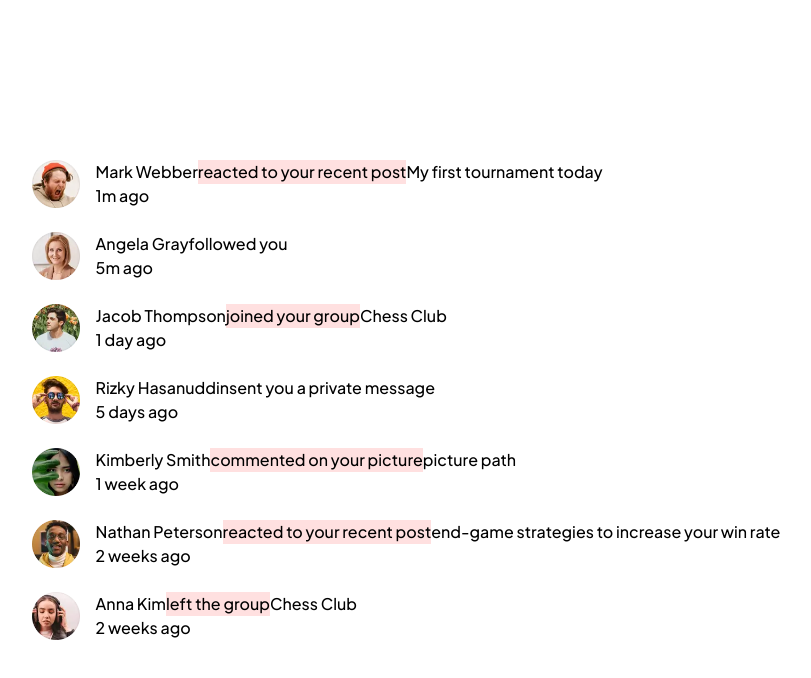
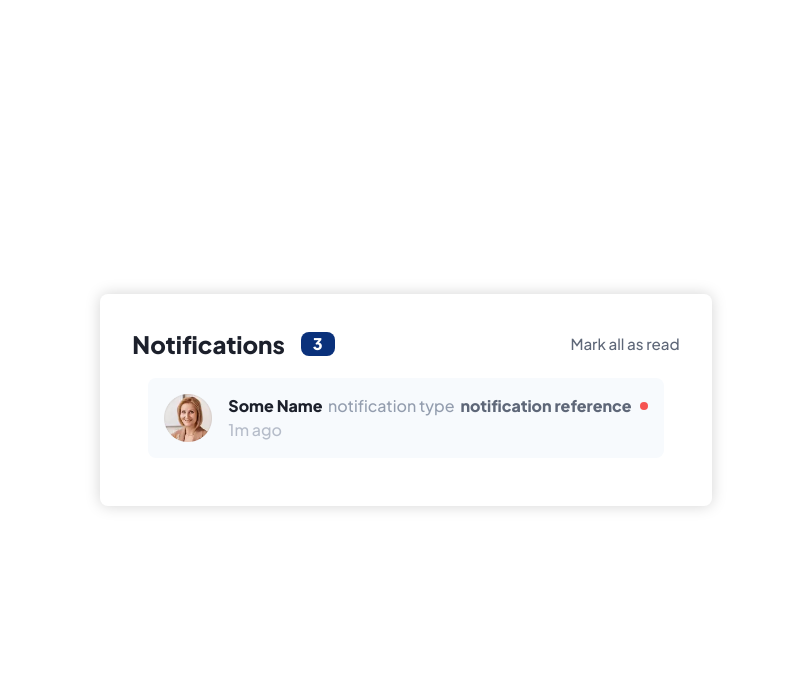
Before and after one commit to dxiDavid/React, a React (Vite) app in the folder notifications-page/: page / in a window 1280 px wide. Shown: the top 678 px of the page, without its empty margins (234-1045 px from the left). Built offline with nearby package versions, Linux system fonts and the light colour scheme.

Commit message:
set up the project to start development

```diff
--- /dev/null
+++ b/notifications-page/src/App.jsx
@@ -0,0 +1,42 @@
+import Data from "./data"
+import testAvatar from "./assets/avatar-angela-gray.webp"
+import Notification from "./Notification"
+import { useState } from "react"
+
+export default function App(){
+
+    return(
+        <div className="container">
+            <div className="header">
+                <div className="title">
+                    <h1>Notifications</h1>
+                    <div>
+                        <p className="notification-count">3</p>
+                    </div>
+                </div>
+                <button className="mark-as-read">Mark all as read</button>
+            </div>
+            <div className="notifications">
+                <div className="wrapper">
+                {/*map over this section and turn it into a separate component*/}
+                    <div className="notification-container">
+                        <div className="avatar">
+                            <img src={testAvatar} alt="avatar"/>
+                        </div>
+                        <div className="notification-content">
+                            <div className="notification">
+                                <p className="">
+                                    <span className="avatar-name">Some Name</span>
+                                    <span className="notification-type">&nbsp; notification type</span>
+                                    <span className="dark-greyish-blue notification-reference">&nbsp; notification reference</span>
+                                </p>
+                                <p className="notification-duration">1m ago</p>
+                            </div>
+                            <div className="dot"></div>
+                        </div>
+                    </div>
+                </div>
+            </div>
+        </div>
+    )
+}
--- a/notifications-page/src/Notification.jsx
+++ b/notifications-page/src/Notification.jsx
@@ -1,99 +1,10 @@
-import data from "./data"
 
-function Notification_Template(props){
+
+function Notification(props){
 
   return(
-      <div className="notification-container">
-
-        <div className="profile-picture">
-          <img src={ props.profile_picture } alt="profile-picture"/>
-        </div>
-        <div className="notification-content">
-
-            <div className="notification-details">
-            <p className="notification-header">
-                <span>{ props.name }</span>
-
-                {
-                  props.notificationType.isReaction ===true &&
-                  <>
-                    <span className="notification-type">reacted to your recent post</span>
-                    <span className="notification-reference">{props.notificationReference}</span>
-                  </>
-                }
-
-                {
-                  props.notificationType.isNewFollower ===true &&
-                  <><span className="notification-type"></span>followed you</>
-                }
-
-                {
-                  props.notificationType.isJoinedARelatedGroup ===true &&
-                  <>
-                    <span className="notification-type">joined your group</span>
-                    <span className="notification-reference">{props.group}</span>
-                  </>
-                }
-
-                {
-                  props.notificationType.isLeftRelatedGroup ===true &&
-                  <>
-                    <span className="notification-type">left the group</span>
-                    <span className="notification-reference">{props.group}</span>
-                  </>
-                }
-
-                {
-                  props.notificationType.isPrivateMesage ===true &&
-                  <>
-                    <p>sent you a private message</p>
-                    <div className="private-message"><p>{props.message}</p></div>
-                  </>
-                }
-
-                {
-                  props.notificationType.isComment ===true &&
-                  <>
-                    <span className="notification-type">commented on your picture</span>
-                    <span className="notification-reference">{props.notificationReference}</span>
-                  </>
-                }
-            </p>
-
-                <div className="red-dot"></div>
-            </div>
-
-          <div className="notification-time">
-            <p>
-                {props.howLongAgo}
-            </p>
-          </div>
-        </div>
-
-      </div>
+     <div></div>
   )
 }
 
-function singleNotification() {
-
-  const dataElements = data.map( notification_item => {
-    return <Notification_Template
-
-              name = { notification_item.name }
-              notificationType = { notification_item.notificationType }
-              notificationReference = { notification_item.notificationReference }
-              profile_picture = { notification_item.profile_picture }
-              //message = { notification_item.message }
-              group = { notification_item.group }
-              howLongAgo = { notification_item.howLongAgo }
-              />
-  } )
-
-  return(
-    <div>
-        {dataElements}
-    </div>
-  )
-}
-
-export default singleNotification
+export default Notification
--- a/notifications-page/src/index.css
+++ b/notifications-page/src/index.css
@@ -11,14 +11,15 @@
   --Light-grayish-blue-1: hsl(211, 68%, 94%);
   --Light-grayish-blue-2: hsl(205, 33%, 90%);
   --Grayish-blue: hsl(219, 14%, 63%);
+  --Lighter-Grayish-blue: hsla(218, 14%, 63%, 0.658);
   --Dark-grayish-blue: hsl(219, 12%, 42%);
   --Very-dark-blue: hsl(224, 21%, 14%);
 
   /*Fonts*/
 
-	--fs-small: 0.75rem;
+	--fs-small: 0.95rem;
 	--fs-medium:1rem;
-	--fs-large:3rem;
+	--fs-large:1.5rem;
 	--fw-light: 200;
 	--fw-regular: 400;
 	--fw-medium: 500;
@@ -116,33 +117,99 @@ body {
   align-items: center;
 }
 
-main{
-  /*max-width: 45rem;*/
+.container{
+  box-shadow: 0px 0px 15px rgba(0, 0, 0, 0.171);
   padding: 2rem;
+  border-radius: var(--soft-edges);
+  width: 100%;
+  max-width: 43rem;
+  display: grid;
+  grid-template-columns: 1fr;
+}
+
+.header{
+  display: flex;
+  justify-content: space-between;
+}
+
+h1{
+  font-size: var(--fs-large);
+  color: var(--Very-dark-blue);
+}
+
+.title{
+  display: flex;
+  justify-content: space-between;
+  align-items: center;
+  gap: 1rem;
+}
+
+.notification-count{
+  background-color: var(--Blue);
+  color: var(--White);
+  /* font-size: var(--fs-medium); */
+  font-weight: var(--fw-extra-bold);
+  padding: 0rem 0.75rem;
+  border-radius: var(--soft-edges);
+}
+
+.mark-as-read{
+  border: 0;
+  background-color: transparent;
+  font-size: var(--fs-small);
+  color: var(--Dark-grayish-blue);
+  cursor: pointer;
 }
 
 .notification-container{
   display: flex;
   gap: 1rem;
-  padding: 0.75rem;
+  padding: 1rem;
+  background-color: var(--Very-light-grayish-blue);
+  border-radius: var(--soft-edges);
 }
 
-.profile-picture{
+.avatar{
   max-width: 3rem;
 }
 
-.notification-content{}
+.notifications{
+  padding: 1rem;
+}
 
-.notification-header{
+.notification-content{
   display: flex;
+  flex-direction: row;
+  justify-content: center;
+  align-items: flex-start;
+  gap: 0.5rem;
+}
+
+.avatar-name{
+  color: var(--Very-dark-blue);
+  font-weight: var(--fw-bold);
 }
 
 .notification-type{
-  display: flex;
-  flex-direction: row;
-  gap: 1rem;
+  color: var(--Grayish-blue);
 }
 
-.notification-type{
-  background-color: rgba(255, 0, 0, 0.123);
+.notification-reference{
+  font-weight: var(--fw-bold);
 }
+
+.dark-greyish-blue{
+  color: var(--Dark-grayish-blue);
+}
+
+.dot{
+  width: 0.5rem;
+  height: 0.5rem;
+  background-color: var(--Red);
+  border-radius: var(--rounded-edges);
+  margin-top: 0.5rem;
+}
+
+.notification-duration{
+  color: var(--Lighter-Grayish-blue);
+}
--- a/notifications-page/src/main.jsx
+++ b/notifications-page/src/main.jsx
@@ -1,10 +1,10 @@
 import React from 'react'
 import ReactDOM from 'react-dom/client'
-import Notification from './Notification.jsx'
+import App from "./App"
 import './index.css'
 
 ReactDOM.createRoot(document.getElementById('root')).render(
   <React.StrictMode>
-    <Notification />
+    <App />
   </React.StrictMode>,
 )
```
Also changed, not shown: 1 other file (tests, documents, lock files or other folders).
